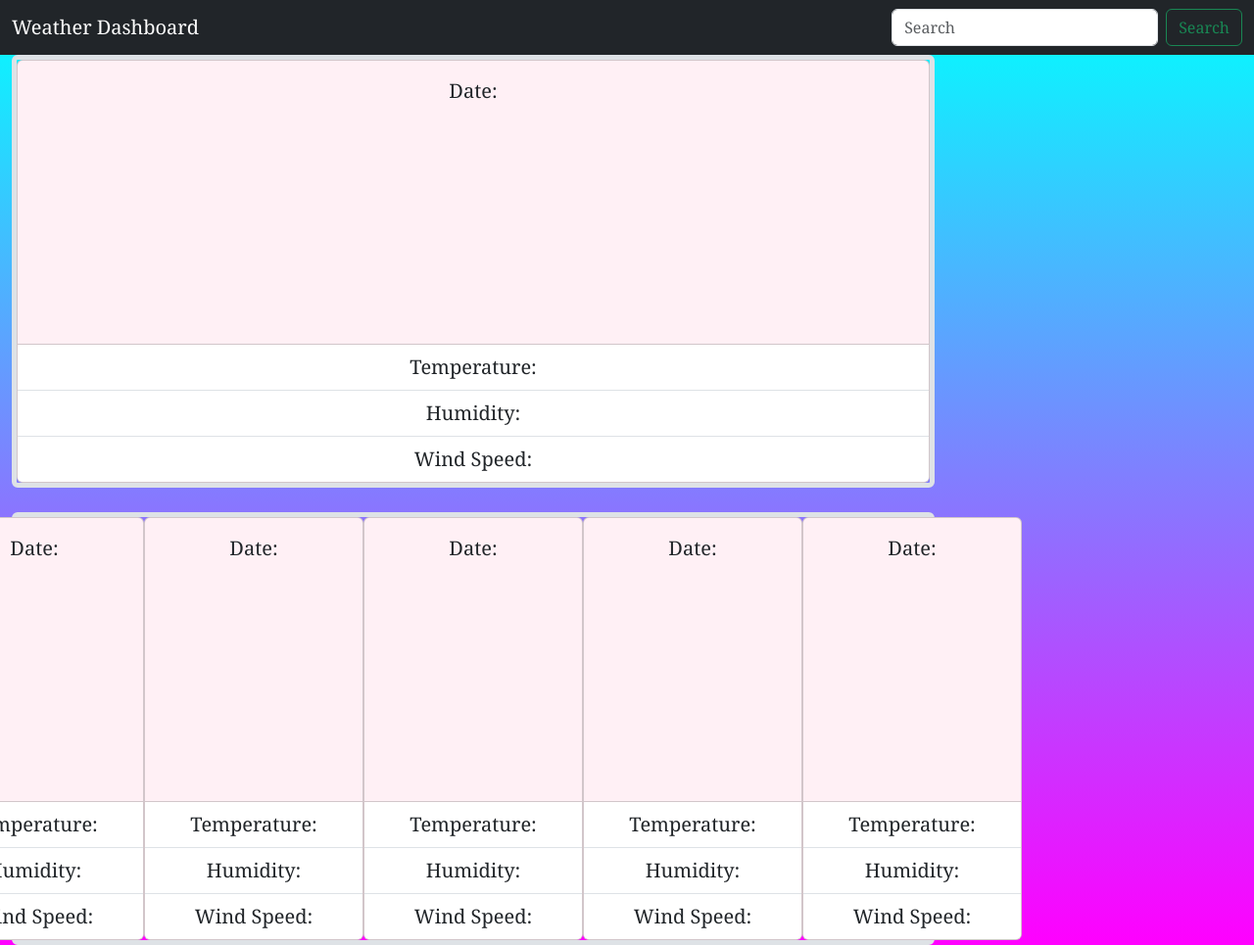
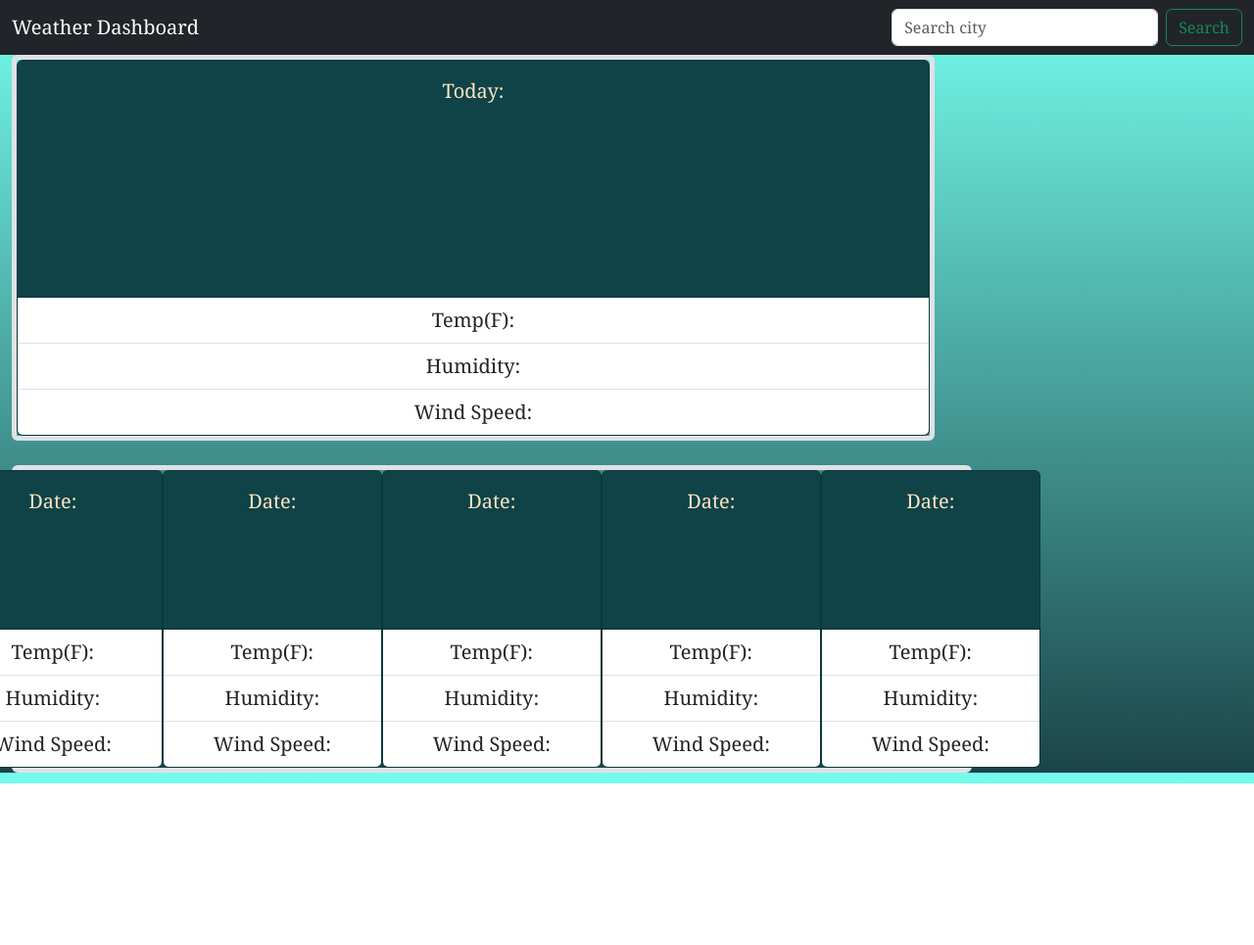
Before and after one commit to aarticontractor/weather-dashboard, a plain HTML site: page index.html in a window 1280 px wide. Shown: the whole page at 98% size. After the commit the page ends 800 px from the top, so only its background shows below. Drawn offline with nearby package versions, Linux system fonts and the light colour scheme.

Commit message:
added icons and made UI more appealing

```diff
--- a/assets/script.js
+++ b/assets/script.js
@@ -103,9 +103,9 @@ function getWeather(lat, lon) {
                 if (weather == "Clouds") {
                     emoji[i].textContent = '☁️';
                 } else if (weather == "Rain") {
-                    emoji[i].textContent = '⛈️';
+                    emoji[i].textContent = '🌧️';
                 } else {
-                    emoji[i].textContent = '☀️';
+                    emoji[i].textContent = '🌞';
                 }
                 index++;
             } else {
@@ -126,9 +126,9 @@ function getWeather(lat, lon) {
                     if (weather == "Clouds") {
                         emoji[index].textContent = '☁️';
                     } else if (weather == "Rain") {
-                        emoji[index].textContent = '⛈️';
+                        emoji[index].textContent = '🌧️';
                     } else {
-                        emoji[index].textContent = '☀️';
+                        emoji[index].textContent = '🌞';
                     }
                     index++;
                 }
--- a/assets/style.css
+++ b/assets/style.css
@@ -1,18 +1,32 @@
 body {
-    background: linear-gradient(to bottom, #00ffff, #ff00ff);
+    background: linear-gradient(to bottom, #74fcec, #1b444a);
     font-family: Georgia, 'Times New Roman', Times, serif;
     font-size: 20px;
     text-align: center;
 }
 
-.card {
+.parent-card {
     width: 14rem;
-    height: 27rem;
+    height: 24rem;
     margin-bottom: 0%;
-    background-color: lavenderblush;
+    background-color: rgb(15, 67, 71);
+    color: bisque;
+}
+.sub-card {
+    width: 14rem;
+    height: 19rem;
+    margin-bottom: 0%;
+    background-color: rgb(15, 67, 71);
+    color: bisque;
+}
 
 
+
+.emoji{
+    font-size: 3em;
 }
+
+
 
 footer {
     padding: 1rem;
@@ -28,7 +42,3 @@ footer {
     box-sizing: border-box;
     z-index: 999;
 }
-
-.container-right {
-    float: right;
-}
--- a/index.html
+++ b/index.html
@@ -18,7 +18,7 @@
     <div class="container-fluid">
       <a class="navbar-brand">Weather Dashboard</a>
       <form class="d-flex">
-        <input class="form-control me-2" id="city-name" type="search" placeholder="Search" aria-label="Search">
+        <input class="form-control me-2" id="city-name" type="search" placeholder="Search city" aria-label="Search">
         <button class="btn btn-outline-success" id="search-weather" type="submit">Search</button>
       </form>
     </div>
@@ -35,14 +35,14 @@
       <div class="d-flex justify-content-center">
         <div class="col align-self-center">
           <!-- One of three columns -->
-          <div class="card" style="width: 100%; padding: 0;">
+          <div class="card parent-card" style="width: 100%; padding: 0;">
 
             <div class="card-body">
-              <p class="card-text">Date: <span id="day1"></span></p>
-              <p id="emoji1"></p>
+              <p class="card-text">Today: <span id="day1"></span></p>
+              <p class="emoji" id="emoji1"></p>
             </div>
             <ul class="list-group list-group-flush">
-              <li class="list-group-item">Temperature: <span id="temp1"></span></li>
+              <li class="list-group-item">Temp(F): <span id="temp1"></span></li>
               <li class="list-group-item">Humidity: <span id="humidity1"></span></li>
               <li class="list-group-item">Wind Speed: <span id="wind1"></span></li>
             </ul>
@@ -50,18 +50,18 @@
         </div>
       </div>
     </div>
-    <div class="border border-5 rounded mx-auto" style="width: 75%; margin-top: 2%; float: left;">
+    <div class="border border-5 rounded mx-auto" style="width: 78%; margin-top: 2%; float: left;">
       <div class="d-flex justify-content-center">
         <div class="col align-self-start">
           <!-- One of three columns -->
-          <div class="card">
+          <div class="card sub-card">
 
             <div class="card-body">
               <p class="card-text">Date: <span id="day2"></span></p>
-              <p id="emoji2"></p>
+              <p class="emoji" id="emoji2"></p>
             </div>
             <ul class="list-group list-group-flush">
-              <li class="list-group-item">Temperature: <span id="temp2"></span></li>
+              <li class="list-group-item">Temp(F): <span id="temp2"></span></li>
               <li class="list-group-item">Humidity: <span id="humidity2"></span></li>
               <li class="list-group-item">Wind Speed: <span id="wind2"></span></li>
             </ul>
@@ -69,14 +69,14 @@
         </div>
         <div class="col align-self-center">
           <!-- One of three columns -->
-          <div class="card">
+          <div class="card sub-card">
 
             <div class="card-body">
               <p class="card-text">Date: <span id="day3"></span></p>
-              <p id="emoji3"></p>
+              <p class="emoji" id="emoji3"></p>
             </div>
             <ul class="list-group list-group-flush">
-              <li class="list-group-item">Temperature: <span id="temp3"></span></li>
+              <li class="list-group-item">Temp(F): <span id="temp3"></span></li>
               <li class="list-group-item">Humidity: <span id="humidity3"></span></li>
               <li class="list-group-item">Wind Speed: <span id="wind3"></span></li>
             </ul>
@@ -84,14 +84,14 @@
         </div>
         <div class="col align-self-center">
           <!-- One of three columns -->
-          <div class="card">
+          <div class="card sub-card">
 
             <div class="card-body">
               <p class="card-text">Date: <span id="day4"></span></p>
-              <p id="emoji4"></p>
+              <p class="emoji" id="emoji4"></p>
             </div>
             <ul class="list-group list-group-flush">
-              <li class="list-group-item">Temperature: <span id="temp4"></span></li>
+              <li class="list-group-item">Temp(F): <span id="temp4"></span></li>
               <li class="list-group-item">Humidity: <span id="humidity4"></span></li>
               <li class="list-group-item">Wind Speed: <span id="wind4"></span></li>
             </ul>
@@ -99,14 +99,14 @@
         </div>
         <div class="col align-self-center">
           <!-- One of three columns -->
-          <div class="card">
+          <div class="card sub-card">
 
             <div class="card-body">
               <p class="card-text">Date: <span id="day5"></span></p>
-              <p id="emoji5"></p>
+              <p class="emoji" id="emoji5"></p>
             </div>
             <ul class="list-group list-group-flush">
-              <li class="list-group-item">Temperature: <span id="temp5"></span></li>
+              <li class="list-group-item">Temp(F): <span id="temp5"></span></li>
               <li class="list-group-item">Humidity: <span id="humidity5"></span></li>
               <li class="list-group-item">Wind Speed: <span id="wind5"></span></li>
             </ul>
@@ -114,14 +114,14 @@
         </div>
         <div class="col align-self-end">
           <!-- One of three columns -->
-          <div class="card">
+          <div class="card sub-card">
 
             <div class="card-body">
               <p class="card-text">Date: <span id="day6"></span></p>
-              <p id="emoji6"></p>
+              <p class="emoji" id="emoji6"></p>
             </div>
             <ul class="list-group list-group-flush">
-              <li class="list-group-item">Temperature: <span id="temp6"></span></li>
+              <li class="list-group-item">Temp(F): <span id="temp6"></span></li>
               <li class="list-group-item">Humidity: <span id="humidity6"></span></li>
               <li class="list-group-item">Wind Speed: <span id="wind6"></span></li>
             </ul>
```
